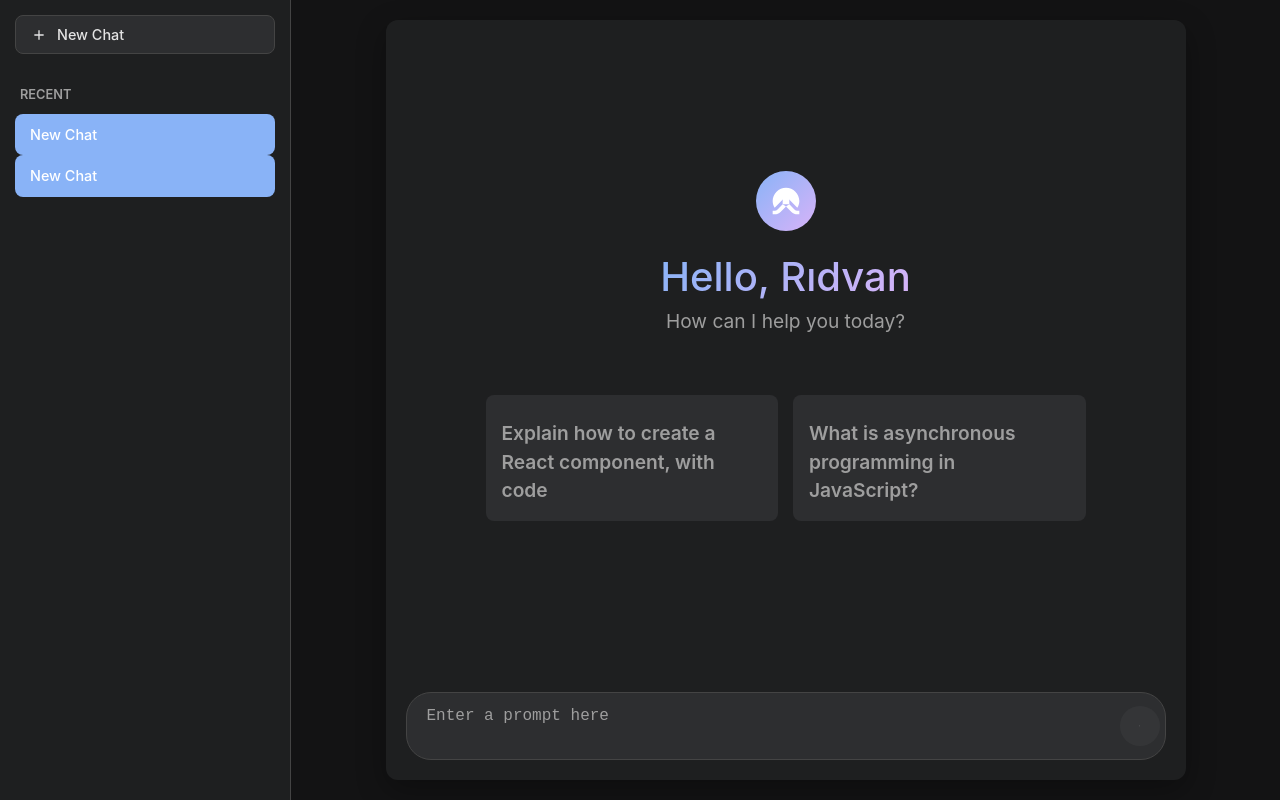
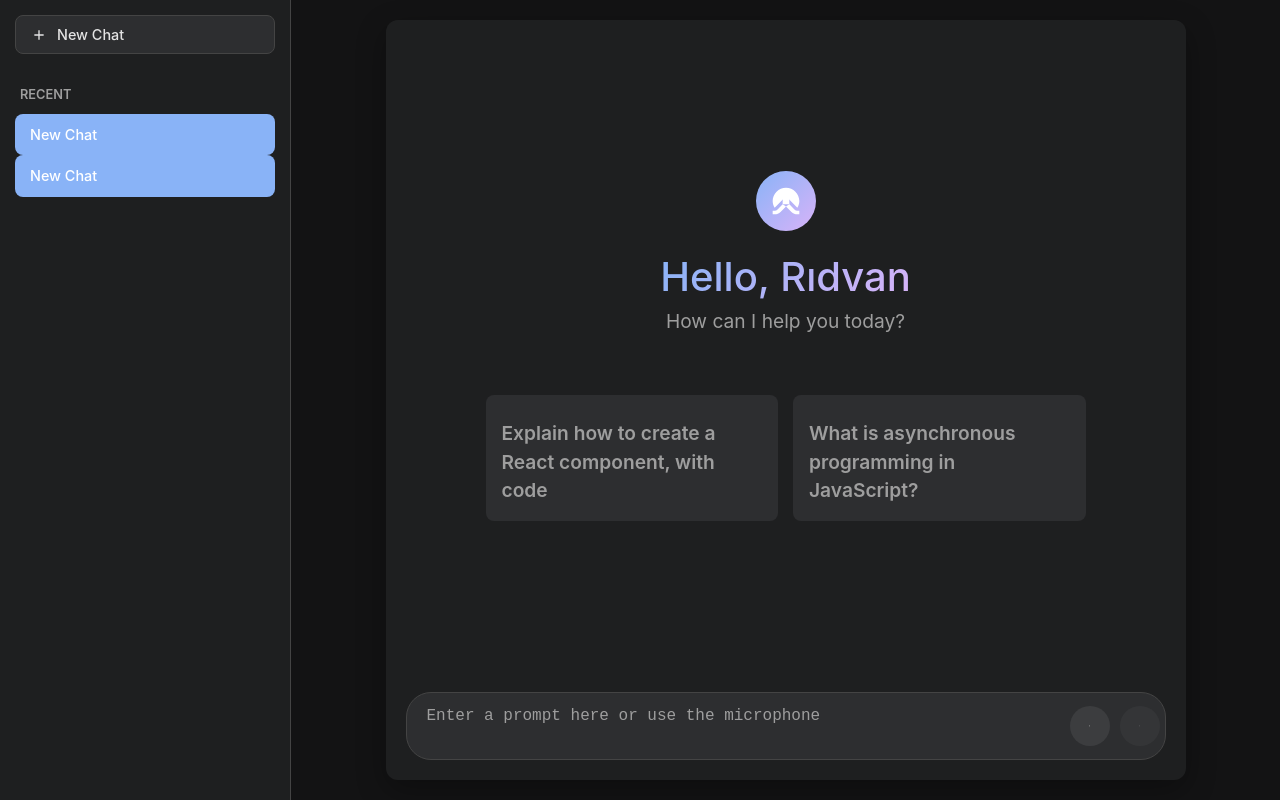
Before and after one commit to rdvankck/AiChat, a React (Vite) app in the folder chatbox-frontend/: page / in a window 1280 px wide. Built offline with nearby package versions, Linux system fonts and the light colour scheme.

Commit message:
speechRecognition - Added

```diff
--- a/chatbox-frontend/src/App.css
+++ b/chatbox-frontend/src/App.css
@@ -341,3 +341,49 @@ body {
   color: #fff;
   font-weight: 500;
 }
+
+.mic-btn {
+  width: 40px;
+  height: 40px;
+  border-radius: 50%;
+  border: none;
+  background-color: transparent;
+  display: flex;
+  justify-content: center;
+  align-items: center;
+  cursor: pointer;
+  flex-shrink: 0;
+  transition: background-color 0.2s ease;
+}
+
+.mic-btn:hover {
+  background-color: var(--card-hover-bg);
+}
+
+.mic-btn svg {
+  width: 20px;
+  height: 20px;
+  fill: var(--secondary-text-color);
+}
+
+/* Style for when the microphone is actively listening */
+.mic-btn.listening {
+  background-color: #d930252a; /* Reddish glow */
+  animation: pulse 1.5s infinite;
+}
+
+.mic-btn.listening svg {
+    fill: #d93025; /* Red color for the icon */
+}
+
+@keyframes pulse {
+  0% {
+    box-shadow: 0 0 0 0 #d9302550;
+  }
+  70% {
+    box-shadow: 0 0 0 10px #d9302500;
+  }
+  100% {
+    box-shadow: 0 0 0 0 #d9302500;
+  }
+}
--- a/chatbox-frontend/src/App.jsx
+++ b/chatbox-frontend/src/App.jsx
@@ -1,16 +1,14 @@
-// src/App.jsx - REFACTORED TO MANAGE MULTIPLE CHATS
-
 import { useState, useEffect } from 'react';
 import axios from 'axios';
-import Sidebar from './Sidebar'; // Import the new component
-import ChatWindow from './ChatWindow'; // Import the new component
+import Sidebar from './Sidebar';
+import ChatWindow from './ChatWindow';
 import './App.css';
 
 function App() {
   // --- State Management for Multiple Chats ---
-  const [chats, setChats] = useState([]); // Holds all chat objects {id, title, messages}
-  const [currentChatId, setCurrentChatId] = useState(null); // ID of the currently active chat
-  const [inputValue, setInputValue] = useState(''); // Input state is still managed here
+  const [chats, setChats] = useState([]);
+  const [currentChatId, setCurrentChatId] = useState(null);
+  const [inputValue, setInputValue] = useState('');
   const [isTyping, setIsTyping] = useState(false);
 
   // --- Load chats from localStorage on initial render ---
@@ -25,28 +23,25 @@ function App() {
       if(savedCurrentId && parsedChats.some(c => c.id === savedCurrentId)) {
         setCurrentChatId(savedCurrentId);
       } else if (parsedChats.length > 0) {
-        // Fallback to the most recent chat if the saved ID is invalid
         setCurrentChatId(parsedChats[0].id);
       } else {
-        // If there are no chats, create a new one
         handleNewChat();
       }
     } else {
-      // If no history exists, create the very first chat
       handleNewChat();
     }
-  }, []); // Empty array ensures this runs only once
+    // eslint-disable-next-line react-hooks/exhaustive-deps
+  }, []); // Disabling eslint warning because handleNewChat dependency would cause a loop
 
   // --- Save chats to localStorage whenever they change ---
   useEffect(() => {
-    // Don't save the initial empty array
     if (chats.length > 0) {
         localStorage.setItem('chat_history', JSON.stringify(chats));
     }
     if (currentChatId) {
         localStorage.setItem('current_chat_id', currentChatId);
     }
-  }, [chats, currentChatId]); // Reruns when chats or currentChatId changes
+  }, [chats, currentChatId]);
 
 
   // --- Helper Functions ---
@@ -54,13 +49,13 @@ function App() {
 
   // --- Chat Management Functions ---
   const handleNewChat = () => {
-    const newChatId = Date.now().toString(); // Simple unique ID
+    const newChatId = Date.now().toString();
     const newChat = {
       id: newChatId,
-      title: 'New Chat',
-      messages: [], // A new chat starts with no messages
+      title: 'New Chat', // Initially titled "New Chat"
+      messages: [],
     };
-    setChats(prev => [newChat, ...prev]); // Add new chat to the beginning of the list
+    setChats(prev => [newChat, ...prev]);
     setCurrentChatId(newChatId);
   };
 
@@ -69,22 +64,26 @@ function App() {
   };
 
 
-  // --- Core Logic: Sending a Message ---
+  // --- Core Logic: Sending a Message (WITH BUG FIX) ---
   const handleSendMessage = async (promptText) => {
     if (!promptText || promptText.trim() === '' || !currentChatId) return;
 
     const userMessage = { text: promptText, sender: 'user', timestamp: getFormattedTime() };
 
-    // Find the current chat and add the user message
-    const updatedChats = chats.map(chat => {
-      if (chat.id === currentChatId) {
-        // If it's a new chat, set its title from the first prompt
-        const newTitle = chat.messages.length === 0 ? promptText.substring(0, 30) + '...' : chat.title;
-        return { ...chat, title: newTitle, messages: [...chat.messages, userMessage] };
-      }
-      return chat;
+    // Step 1: Add user message and update title if it's the first message
+    let preliminaryUpdatedChats;
+    setChats(prevChats => {
+      preliminaryUpdatedChats = prevChats.map(chat => {
+        if (chat.id === currentChatId) {
+          const isFirstMessage = chat.messages.length === 0;
+          const newTitle = isFirstMessage ? promptText.substring(0, 35) + '...' : chat.title;
+          return { ...chat, title: newTitle, messages: [...chat.messages, userMessage] };
+        }
+        return chat;
+      });
+      return preliminaryUpdatedChats;
     });
-    setChats(updatedChats);
+
     setInputValue('');
     setIsTyping(true);
 
@@ -92,31 +91,30 @@ function App() {
       const response = await axios.post('http://localhost:3000/api/chat', { prompt: promptText });
       const botMessage = { text: response.data.reply, sender: 'bot', timestamp: getFormattedTime() };
 
-      // Add the bot's response to the current chat
-      const finalChats = chats.map(chat => {
+      // Step 2: Add bot's response using a functional update to avoid stale state
+      setChats(prevChats => prevChats.map(chat => {
         if (chat.id === currentChatId) {
           return { ...chat, messages: [...chat.messages, botMessage] };
         }
         return chat;
-      });
-      setChats(finalChats);
+      }));
 
     } catch (error) {
       console.error("Backend request failed:", error);
       const errorMessage = { text: "Sorry, failed to connect to the AI server.", sender: 'bot', timestamp: getFormattedTime() };
-      const errorChats = chats.map(chat => {
+
+      // Add error message using a functional update
+      setChats(prevChats => prevChats.map(chat => {
         if (chat.id === currentChatId) {
           return { ...chat, messages: [...chat.messages, errorMessage] };
         }
         return chat;
-      });
-      setChats(errorChats);
+      }));
     } finally {
       setIsTyping(false);
     }
   };
 
-  // Find the messages for the currently selected chat
   const activeChatMessages = chats.find(chat => chat.id === currentChatId)?.messages || [];
 
   return (
--- a/chatbox-frontend/src/ChatWindow.jsx
+++ b/chatbox-frontend/src/ChatWindow.jsx
@@ -1,16 +1,19 @@
-// src/ChatWindow.jsx
-
-import React, { useRef, useEffect } from 'react';
+import React, { useState, useRef, useEffect } from 'react';
 import ReactMarkdown from 'react-markdown';
 import remarkGfm from 'remark-gfm';
 
-// --- Icon Components (copied from App.jsx) ---
+// --- Icon Components ---
 const GeminiLogo = () => (
     <svg width="24" height="24" viewBox="0 0 24 24" fill="currentColor" xmlns="http://www.w3.org/2000/svg"><path d="M14.5 9.5C14.5 8.67 14.17 7.9 13.67 7.33L12 5.67L10.33 7.33C9.83 7.9 9.5 8.67 9.5 9.5V14.5H14.5V9.5Z" /><path d="M9.5 14.5L5.67 18.33C5.1 18.9 4.33 19.23 3.5 19.23H2V22H3.5C5.16 22 6.75 21.35 7.9 20.2L12 16.1L9.5 14.5Z" /><path d="M14.5 14.5L18.33 18.33C18.9 18.9 19.67 19.23 20.5 19.23H22V22H20.5C18.84 22 17.25 21.35 16.1 20.2L12 16.1L14.5 14.5Z" /><path d="M12 2C6.48 2 2 6.48 2 12C2 13.85 2.54 15.58 3.5 17L12 8.5L20.5 17C21.46 15.58 22 13.85 22 12C22 6.48 17.52 2 12 2Z" /></svg>
 );
 
 const SendIcon = () => (
     <svg width="24" height="24" viewBox="0 0 24 24" fill="currentColor" xmlns="http://www.w3.org/2000/svg"><path d="M2.01 21L23 12L2.01 3L2 10L17 12L2 14L2.01 21Z" /></svg>
+);
+
+// NEW: Microphone Icon Component
+const MicIcon = () => (
+    <svg width="24" height="24" viewBox="0 0 24 24" fill="currentColor" xmlns="http://www.w3.org/2000/svg"><path d="M12 14c1.66 0 2.99-1.34 2.99-3L15 5c0-1.66-1.34-3-3-3S9 3.34 9 5v6c0 1.66 1.34 3 3 3zm5.3-3c0 3-2.54 5.1-5.3 5.1S6.7 14 6.7 11H5c0 3.41 2.72 6.23 6 6.72V21h2v-3.28c3.28-.49 6-3.31 6-6.72h-1.7z" /></svg>
 );
 
 const PromptCard = ({ title, onClick }) => (
@@ -27,6 +30,11 @@ function ChatWindow({
     handleSendMessage
 }) {
 
+    // --- State for Voice Input ---
+    const [isListening, setIsListening] = useState(false);
+
+    // --- Refs ---
+    const recognitionRef = useRef(null); // To hold the SpeechRecognition instance
     const chatWindowRef = useRef(null);
     const textAreaRef = useRef(null);
 
@@ -51,9 +59,50 @@ function ChatWindow({
         handleSendMessage(inputValue);
     };
 
+    // --- Voice Input Logic using Web Speech API ---
+    const handleListen = () => {
+        if (isListening) {
+            recognitionRef.current.stop();
+            setIsListening(false);
+            return;
+        }
+
+        const SpeechRecognition = window.SpeechRecognition || window.webkitSpeechRecognition;
+        if (!SpeechRecognition) {
+            alert("Sorry, your browser does not support Speech Recognition.");
+            return;
+        }
+
+        const recognition = new SpeechRecognition();
+        recognitionRef.current = recognition; // Store instance in ref
+
+        recognition.lang = 'tr-TR'; // Set language to Turkish
+        recognition.interimResults = false; // We only want the final result
+
+        recognition.onstart = () => {
+            setIsListening(true);
+        };
+
+        recognition.onend = () => {
+            setIsListening(false);
+        };
+
+        recognition.onerror = (event) => {
+            console.error("Speech recognition error:", event.error);
+            setIsListening(false);
+        };
+
+        recognition.onresult = (event) => {
+            const transcript = event.results[0][0].transcript;
+            setInputValue(transcript); // Set the input value with the transcribed text
+        };
+
+        recognition.start();
+    };
+
+
     return (
         <div className="main-content">
-            {/* Conditional Rendering: Welcome Screen or Chat Window */}
             {messages.length === 0 ? (
                 <div className="welcome-screen">
                     <div className="welcome-logo"><GeminiLogo /></div>
@@ -66,6 +115,7 @@ function ChatWindow({
                 </div>
             ) : (
                 <div className="chat-window" ref={chatWindowRef}>
+                    {/* ... (rest of the chat window mapping logic is the same) ... */}
                     {messages.map((message, index) => (
                         <div key={index} className={`message-wrapper ${message.sender}`}>
                             <div className={`avatar ${message.sender === 'bot' ? 'gemini-logo' : ''}`}>
@@ -94,7 +144,7 @@ function ChatWindow({
                         ref={textAreaRef}
                         value={inputValue}
                         onChange={(e) => setInputValue(e.target.value)}
-                        placeholder="Enter a prompt here"
+                        placeholder="Enter a prompt here or use the microphone"
                         rows={1}
                         onKeyDown={(e) => {
                             if (e.key === 'Enter' && !e.shiftKey) {
@@ -103,6 +153,10 @@ function ChatWindow({
                             }
                         }}
                     />
+                    {/* NEW: Microphone Button */}
+                    <button type="button" className={`mic-btn ${isListening ? 'listening' : ''}`} onClick={handleListen}>
+                        <MicIcon />
+                    </button>
                     <button type="submit" disabled={!inputValue.trim() || isTyping}>
                         <SendIcon />
                     </button>
```
Also changed, not shown: 1 other file (tests, documents, lock files or other folders).
